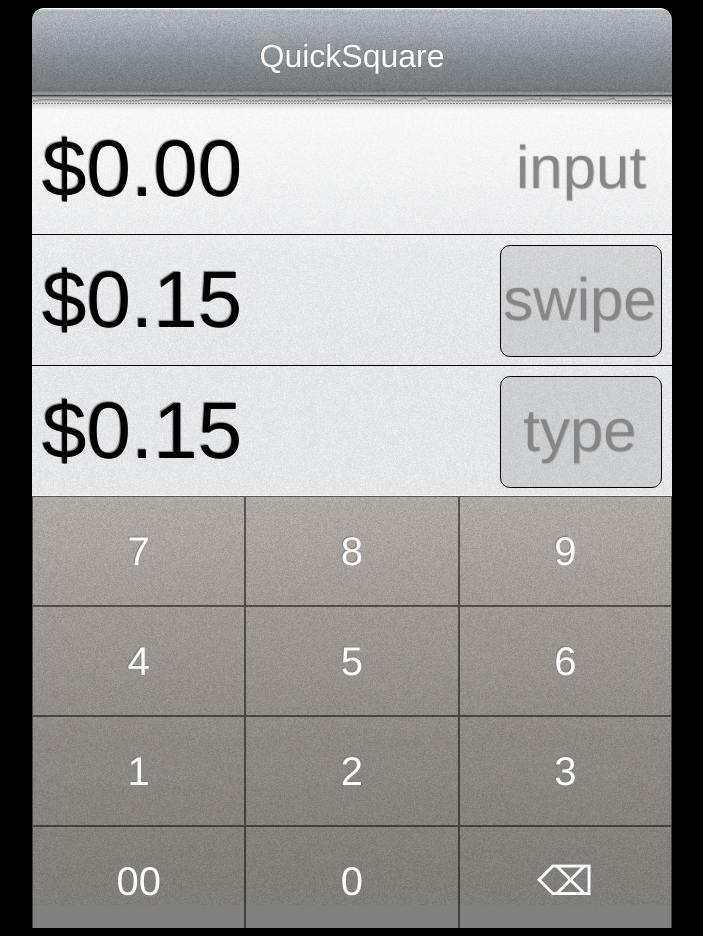
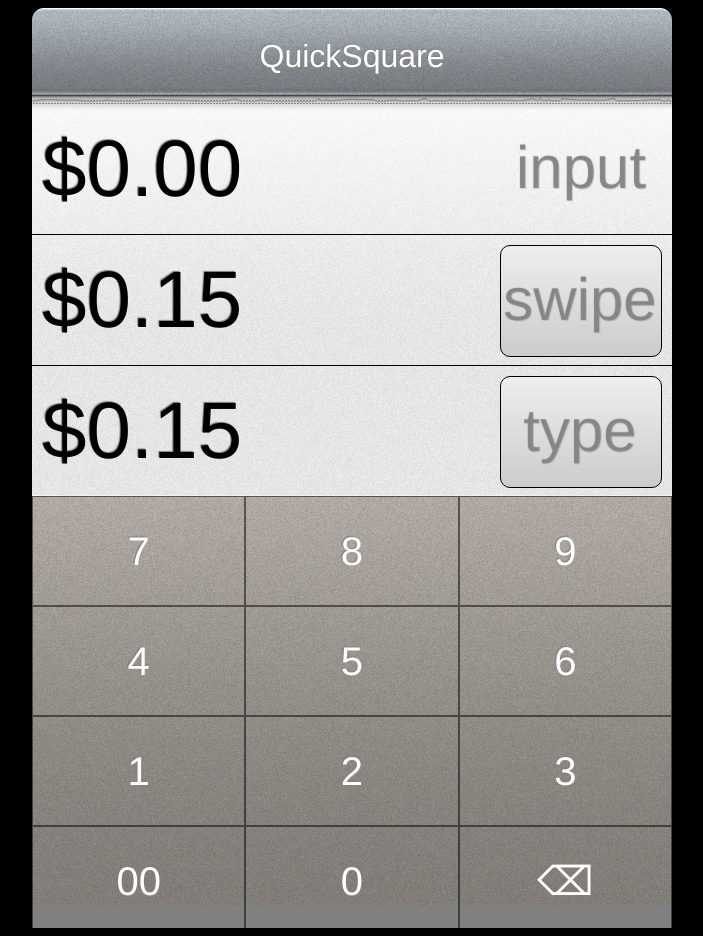
Before and after one commit to will/quicksquare, a plain HTML site: page index.html in a window 1280 px wide. Shown: the whole page, without its empty margins (288-991 px from the left). Drawn offline with Linux system fonts and the light colour scheme.

Commit message:
button style

```diff
--- a/style.css
+++ b/style.css
@@ -57,7 +57,7 @@ body {
   text-decoration: none;
   border-radius: 10px;
   border: 1px solid black;
-  background-color: rgba(0,0,0,0.10);
+  background-image:-webkit-gradient(linear, 50% 0%, 50% 100%, from(rgb(238, 238, 238)), to(rgb(204, 204, 204)));
 }
 
 .charge {
```
